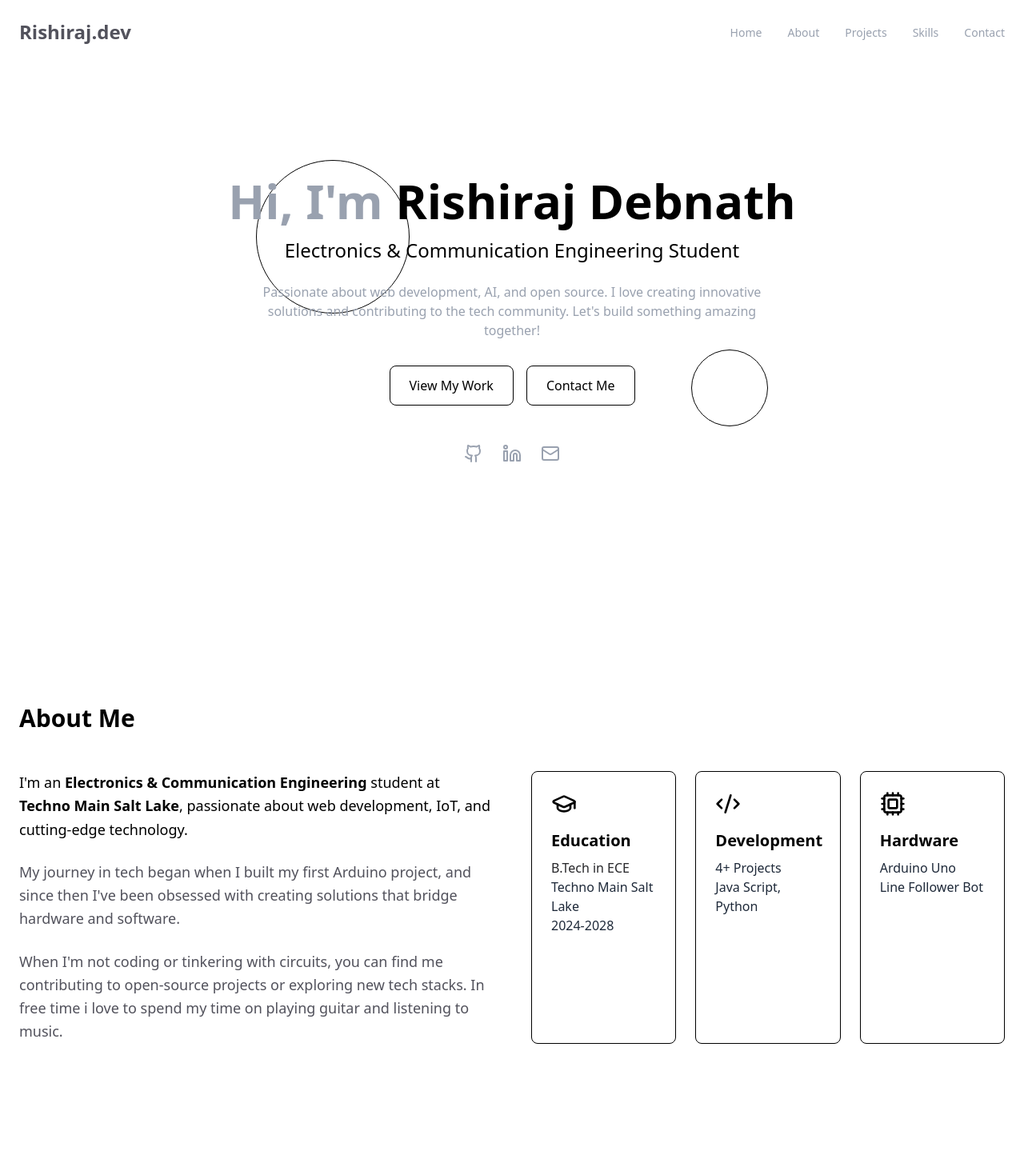
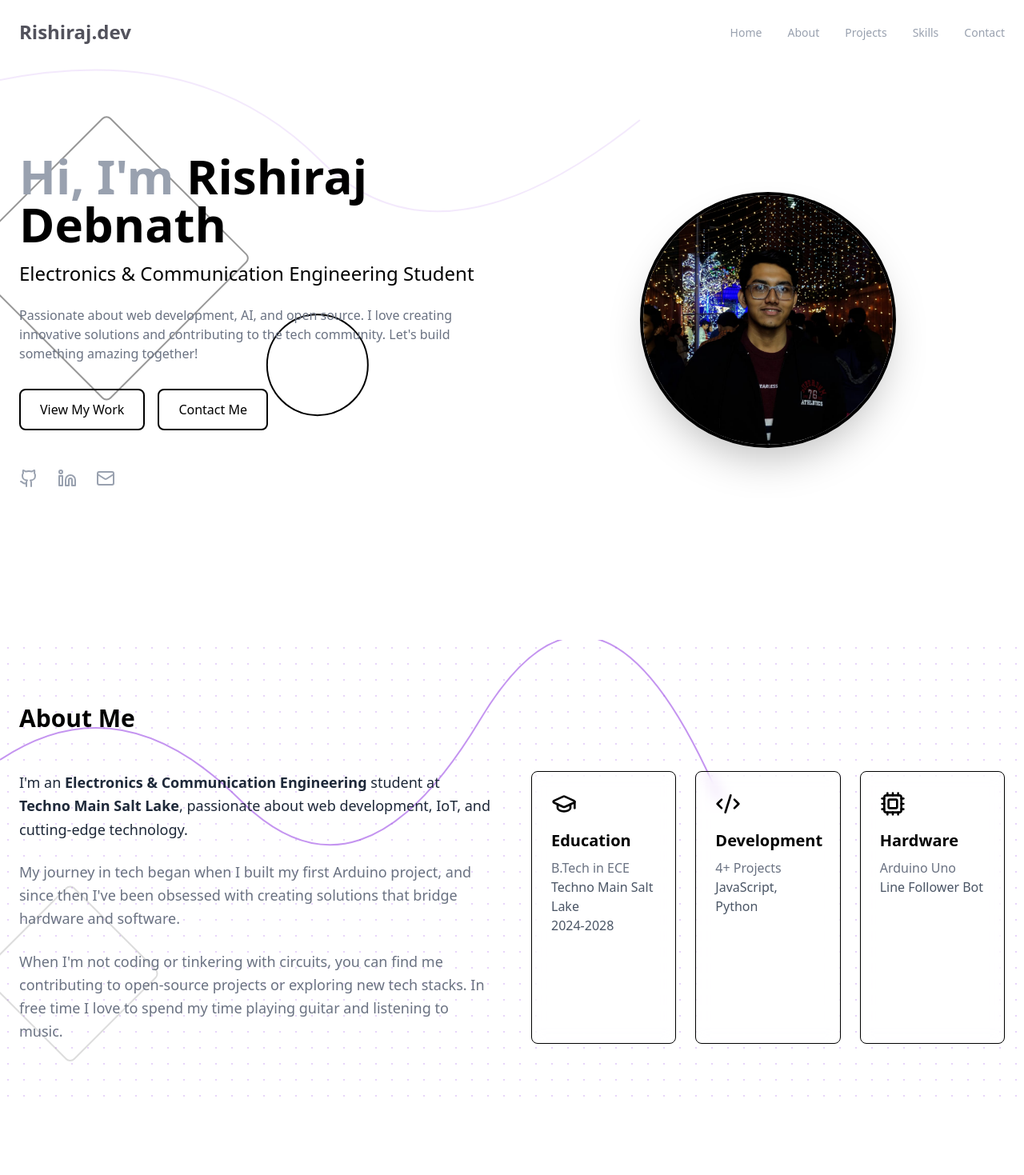
Before and after one commit to 13507-IN/portfolio, a React (Vite) app: page / in a window 1280 px wide. Shown: the top 1469 px of the page at 80% size. Built offline with nearby package versions, Linux system fonts and the light colour scheme.

Commit message:
feature update

```diff
--- a/src/components/About.jsx
+++ b/src/components/About.jsx
@@ -17,16 +17,65 @@ export default function About() {
     <section
       id="about"
       ref={ref}
-      className="py-20 bg-dark-secondary"
+      className="py-20 bg-dark-secondary relative overflow-hidden"
     >
+      {/* Background 2D Elements */}
+      <div className="absolute inset-0 overflow-hidden pointer-events-none">
+        {/* Floating geometric shapes */}
+        {/* <motion.div
+          className="absolute w-64 h-64 rounded-full border-2 border-primary/10 top-20 left-10%"
+          animate={{
+            rotate: [0, 360],
+            opacity: [0.1, 0.3, 0.1]
+          }}
+          transition={{
+            duration: 20,
+            repeat: Infinity,
+            ease: "linear"
+          }}
+        /> */}
+
+        <motion.div
+          className="absolute w-40 h-40 rounded-lg border-2 border-primary/10 bottom-20 right-15% rotate-45"
+          animate={{
+            y: [0, -30, 0],
+            opacity: [0.3, 0.2, 0.1]
+          }}
+          transition={{
+            duration: 8,
+            repeat: Infinity,
+            ease: "easeInOut"
+          }}
+        />
+
+        {/* Abstract lines */}
+        <svg className="absolute top-0 left-0 w-full h-full" xmlns="http://www.w3.org/2000/svg">
+          <motion.path
+            d="M0,150 Q150,50 300,200 T600,100 T900,200"
+            stroke="rgba(138, 43, 226, 0.5)"
+            strokeWidth="2"
+            fill="none"
+            initial={{ pathLength: 0 }}
+            animate={{ pathLength: 1 }}
+            transition={{ duration: 3, delay: 0.5 }}
+          />
+        </svg>
+
+        {/* Dotted grid pattern */}
+        <div className="absolute inset-0 opacity-40" style={{
+          backgroundImage: 'radial-gradient(rgba(138, 43, 226, 0.5) 1px, transparent 1px)',
+          backgroundSize: '20px 20px'
+        }}></div>
+      </div>
+
       <motion.div
-        className="container mx-auto px-6"
+        className="container mx-auto px-6 relative z-10"
         initial="hidden"
         animate={inView ? "visible" : "hidden"}
         variants={variants}
         transition={{ duration: 0.6 }}
       >
-        <h2 className="text-3xl font-bold mb-12 relative">
+        <h2 className="text-3xl font-bold mb-12 relative text-black">
           About Me
           <span className="absolute bottom-0 left-0 w-12 h-1 bg-primary rounded-full"></span>
         </h2>
@@ -34,53 +83,53 @@ export default function About() {
         <div className="grid grid-cols-1 lg:grid-cols-2 gap-12">
           {/* Text Content */}
           <div className="space-y-6">
-            <p className="text-black text-lg leading-relaxed">
+            <p className="text-gray-800 text-lg leading-relaxed">
               I'm an <span className="text-primary font-semibold">Electronics & Communication Engineering</span> student at
               <span className="text-primary font-semibold"> Techno Main Salt Lake</span>, passionate about web development,
               IoT, and cutting-edge technology.
             </p>
-            <p className="text-zinc-600 text-lg leading-relaxed">
+            <p className="text-gray-500 text-lg leading-relaxed">
               My journey in tech began when I built my first Arduino project, and
               since then I've been obsessed with creating solutions that bridge
               hardware and software.
             </p>
-            <p className="text-zinc-600 text-lg leading-relaxed">
+            <p className="text-gray-500 text-lg leading-relaxed">
               When I'm not coding or tinkering with circuits, you can find me
-              contributing to open-source projects or exploring new tech stacks. In free time i love to spend my time on playing guitar and listening to music.
+              contributing to open-source projects or exploring new tech stacks. In free time I love to spend my time playing guitar and listening to music.
             </p>
           </div>
 
           {/* Highlight Cards */}
           <div className="grid grid-cols-1 md:grid-cols-3 lg:grid-cols-1 xl:grid-cols-3 gap-6">
             <motion.div
-              className="bg-dark p-6 rounded-lg border border-primary/20 hover:border-primary/50 transition-all duration-300"
-              whileHover={{ y: -5 }}
+              className="bg-dark p-6 rounded-lg border border-primary/20 hover:border-primary/50 transition-all duration-300 backdrop-blur-sm"
+              whileHover={{ y: -5, scale: 1.02 }}
             >
               <GraduationCap size={32} className="text-primary mb-4" />
               <h3 className="text-xl font-semibold text-primary mb-2">Education</h3>
-              <p className="text-zinc-800">B.Tech in ECE</p>
-              <p className="text-gray-800">Techno Main Salt Lake</p>
-              <p className="text-gray-800">2024-2028</p>
+              <p className="text-gray-500">B.Tech in ECE</p>
+              <p className="text-gray-600">Techno Main Salt Lake</p>
+              <p className="text-gray-600">2024-2028</p>
             </motion.div>
 
             <motion.div
-              className="bg-dark p-6 rounded-lg border border-primary/20 hover:border-primary/50 transition-all duration-300"
-              whileHover={{ y: -5 }}
+              className="bg-dark p-6 rounded-lg border border-primary/20 hover:border-primary/50 transition-all duration-300 backdrop-blur-sm"
+              whileHover={{ y: -5, scale: 1.02 }}
             >
               <Code2 size={32} className="text-primary mb-4" />
               <h3 className="text-xl font-semibold text-primary mb-2">Development</h3>
-              <p className="text-gray-800">4+ Projects</p>
-              <p className="text-gray-800">Java Script, Python</p>
+              <p className="text-gray-500">4+ Projects</p>
+              <p className="text-gray-600">JavaScript, Python</p>
             </motion.div>
 
             <motion.div
-              className="bg-dark p-6 rounded-lg border border-primary/20 hover:border-primary/50 transition-all duration-300"
-              whileHover={{ y: -5 }}
+              className="bg-dark p-6 rounded-lg border border-primary/20 hover:border-primary/50 transition-all duration-300 backdrop-blur-sm"
+              whileHover={{ y: -5, scale: 1.02 }}
             >
               <Cpu size={32} className="text-primary mb-4" />
               <h3 className="text-xl font-semibold text-primary mb-2">Hardware</h3>
-              <p className="text-gray-800">Arduino Uno</p>
-              <p className="text-gray-800">Line Follower Bot</p>
+              <p className="text-gray-500">Arduino Uno</p>
+              <p className="text-gray-600">Line Follower Bot</p>
             </motion.div>
           </div>
         </div>
--- a/src/components/Hero.jsx
+++ b/src/components/Hero.jsx
@@ -5,18 +5,57 @@ export default function Hero() {
   return (
     <section
       id="hero"
-      className="min-h-screen flex items-center justify-center relative overflow-hidden"
+      className="min-h-screen flex items-center justify-center relative overflow-hidden bg-gradient-to-br from-dark to-dark-secondary"
     >
-      {/* Floating shapes */}
+      {/* Floating 2D elements */}
       <div className="absolute inset-0 overflow-hidden pointer-events-none">
-        <div className="absolute w-48 h-48 rounded-full border border-primary/20 top-1/4 left-1/4 animate-float"></div>
-        <div className="absolute w-24 h-24 rounded-full border border-primary/20 bottom-1/3 right-1/4 animate-float animation-delay-2000"></div>
+        {/* Geometric shapes */}
+        { <motion.div
+          className="absolute w-64 h-64 rounded-lg border-2 border-primary/20 top-1/4 left-10% rotate-45"
+          animate={{
+            y: [0, -20, 0],
+            opacity: [0.3, 0.6, 0.3]
+          }}
+          transition={{
+            duration: 8,
+            repeat: Infinity,
+            ease: "easeInOut"
+          }}
+        /> }
+
+        <motion.div
+          className="absolute w-32 h-32 rounded-full border-2 border-primary/20 bottom-1/3  left-1/4"
+          animate={{
+            x: [0, 15, 0],
+            y: [0, -15, 0]
+          }}
+          transition={{
+            duration: 10,
+            repeat: Infinity,
+            ease: "easeInOut"
+          }}
+        />
+
+        {/* Abstract lines */}
+        <svg className="absolute top-0 left-0 w-full h-full" xmlns="http://www.w3.org/2000/svg">
+          <motion.path
+            d="M0,100 Q250,50 400,200 T800,150"
+            stroke="rgba(138, 43, 226, 0.1)"
+            strokeWidth="2"
+            fill="none"
+            initial={{ pathLength: 0 }}
+            animate={{ pathLength: 1 }}
+            transition={{ duration: 2, delay: 0.5 }}
+          />
+        </svg>
       </div>
 
-      <div className="container mx-auto px-6 text-center relative z-10">
+      <div className="container mx-auto px-6 flex flex-col lg:flex-row items-center justify-between gap-12 relative z-10">
+        {/* Text content */}
         <motion.div
-          initial={{ opacity: 0, y: 20 }}
-          animate={{ opacity: 1, y: 0 }}
+          className="lg:w-1/2 text-center lg:text-left"
+          initial={{ opacity: 0, x: -20 }}
+          animate={{ opacity: 1, x: 0 }}
           transition={{ duration: 0.6 }}
         >
           <h1 className="text-4xl md:text-6xl font-bold mb-4">
@@ -26,15 +65,15 @@ export default function Hero() {
           <h2 className="text-xl md:text-2xl text-primary mb-6">
             Electronics & Communication Engineering Student
           </h2>
-          <p className="text-gray-400 max-w-2xl mx-auto mb-8">
+          <p className="text-gray-500 max-w-2xl mx-auto lg:mx-0 mb-8">
             Passionate about web development, AI, and open source. I love creating
             innovative solutions and contributing to the tech community. Let's build something amazing together!
           </p>
 
-          <div className="flex gap-4 justify-center mb-12">
+          <div className="flex flex-wrap gap-4 justify-center lg:justify-start mb-12">
             <motion.a
               href="#projects"
-              className="border bg-primary hover:bg-primary-light text-black px-6 py-3 rounded-lg font-medium transition-colors duration-300"
+              className="border-2 bg-primary hover:bg-primary-light text-black px-6 py-3 rounded-lg font-medium transition-colors duration-300 shadow-primary/30"
               whileHover={{ y: -2 }}
               whileTap={{ scale: 0.95 }}
             >
@@ -42,7 +81,7 @@ export default function Hero() {
             </motion.a>
             <motion.a
               href="#contact"
-              className="border border-primary text-primary hover:bg-primary/10 px-6 py-3 rounded-lg font-medium transition-colors duration-300"
+              className="border-2 border-primary text-primary hover:bg-primary/10 px-6 py-3 rounded-lg font-medium transition-colors duration-300"
               whileHover={{ y: -2 }}
               whileTap={{ scale: 0.95 }}
             >
@@ -50,13 +89,13 @@ export default function Hero() {
             </motion.a>
           </div>
 
-          <div className="flex justify-center gap-6">
+          <div className="flex justify-center lg:justify-start gap-6">
             <motion.a
               href="https://github.com/13507-IN"
               target="_blank"
               rel="noopener noreferrer"
               className="text-gray-400 hover:text-primary transition-colors duration-300"
-              whileHover={{ y: -3 }}
+              whileHover={{ y: -3, scale: 1.1 }}
               whileTap={{ scale: 0.9 }}
             >
               <Github size={24} />
@@ -66,7 +105,7 @@ export default function Hero() {
               target="_blank"
               rel="noopener noreferrer"
               className="text-gray-400 hover:text-primary transition-colors duration-300"
-              whileHover={{ y: -3 }}
+              whileHover={{ y: -3, scale: 1.1 }}
               whileTap={{ scale: 0.9 }}
             >
               <Linkedin size={24} />
@@ -74,14 +113,59 @@ export default function Hero() {
             <motion.a
               href="mailto:rishirajnatj@gmail.com"
               className="text-gray-400 hover:text-primary transition-colors duration-300"
-              whileHover={{ y: -3 }}
+              whileHover={{ y: -3, scale: 1.1 }}
               whileTap={{ scale: 0.9 }}
             >
               <Mail size={24} />
             </motion.a>
           </div>
         </motion.div>
+
+        {/* Photo placeholder */}
+        <motion.div
+          className="lg:w-1/2 flex justify-center"
+          initial={{ opacity: 0, x: 20 }}
+          animate={{ opacity: 1, x: 0 }}
+          transition={{ duration: 0.6, delay: 0.2 }}
+        >
+          <div className="relative w-64 h-64 md:w-80 md:h-80 rounded-full border-4 border-primary/20 overflow-hidden shadow-2xl">
+            {/* Replace this div with your actual photo */}
+            <img
+                src="src/assets/myphoto.jpeg"
+                alt="Rishiraj Debnath"
+                className="w-full h-full object-cover"
+            />
+
+            {/* Decorative elements around photo */}
+            <div className="absolute -top-4 -left-4 w-16 h-16 rounded-full bg-primary/10 z-[-1]"></div>
+            <div className="absolute -bottom-4 -right-4 w-16 h-16 rounded-lg bg-primary/20 z-[-1] rotate-12"></div>
+          </div>
+        </motion.div>
       </div>
+
+      {/* Floating particles */}
+      {[...Array(15)].map((_, i) => (
+        <motion.div
+          key={i}
+          className="absolute rounded-full bg-primary/10"
+          style={{
+            width: Math.random() * 10 + 5 + 'px',
+            height: Math.random() * 10 + 5 + 'px',
+            left: Math.random() * 100 + '%',
+            top: Math.random() * 100 + '%'
+          }}
+          animate={{
+            y: [0, (Math.random() - 0.5) * 100],
+            x: [0, (Math.random() - 0.5) * 50],
+            opacity: [0.3, 0.8, 0.3]
+          }}
+          transition={{
+            duration: Math.random() * 10 + 10,
+            repeat: Infinity,
+            ease: "linear"
+          }}
+        />
+      ))}
     </section>
   );
 }
```
Also changed, not shown: src/components/Contact.jsx (+95 -7 lines), src/components/Projects.jsx (+11 -0 lines), src/assets/FinMate.jpeg (added), src/assets/myphoto.jpeg (added).
